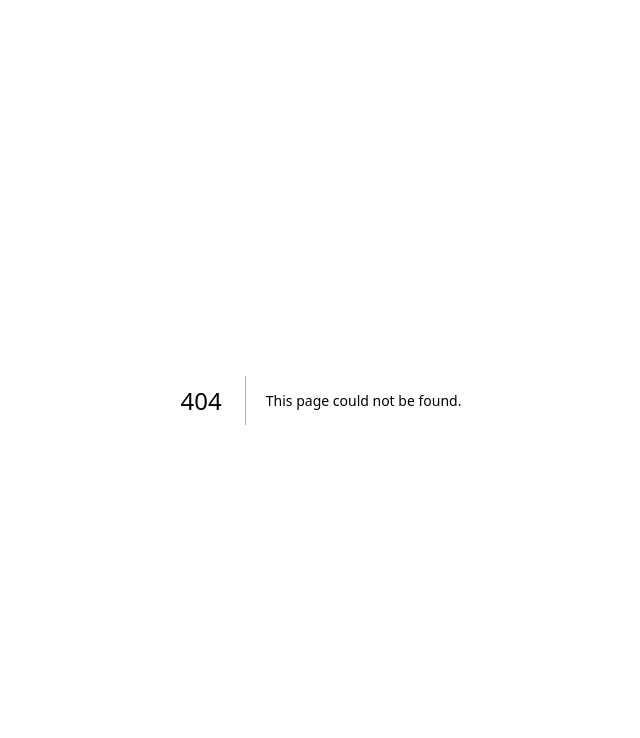
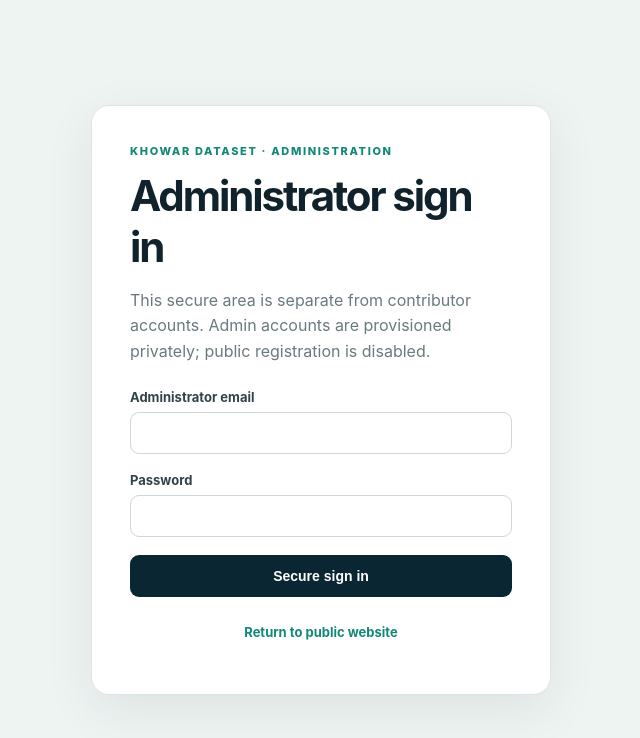
Before and after one commit to IMjaveediqbal/KD-website-, a Next.js app: page /admin/login in a window 1280 px wide. Before the commit this address had no page. Shown: the top 738 px of the page, without its empty margins (319-959 px from the left). Built offline with nearby package versions, Linux system fonts and the light colour scheme.

Commit message:
feat(admin): add separate administrator sign-in screen

```diff
--- /dev/null
+++ b/app/admin/login/page.tsx
@@ -0,0 +1,56 @@
+"use client";
+
+import { FormEvent, useState } from "react";
+
+export default function AdminLoginPage() {
+  const [email, setEmail] = useState("");
+  const [password, setPassword] = useState("");
+  const [error, setError] = useState("");
+  const [loading, setLoading] = useState(false);
+
+  async function submit(event: FormEvent<HTMLFormElement>) {
+    event.preventDefault();
+    setLoading(true);
+    setError("");
+    try {
+      const response = await fetch("/api/admin/auth/login", {
+        method: "POST",
+        headers: { "Content-Type": "application/json" },
+        body: JSON.stringify({ email, password }),
+      });
+      const data = await response.json();
+      if (!response.ok) {
+        setError(data.error ?? "Unable to sign in.");
+        return;
+      }
+      window.location.assign("/admin");
+    } catch {
+      setError("A network error occurred. Please try again.");
+    } finally {
+      setLoading(false);
+    }
+  }
+
+  return (
+    <main className="authPage">
+      <section className="authCard" aria-labelledby="admin-login-title">
+        <div className="sectionLabel">KHOWAR DATASET · ADMINISTRATION</div>
+        <h1 id="admin-login-title">Administrator sign in</h1>
+        <p>This secure area is separate from contributor accounts. Admin accounts are provisioned privately; public registration is disabled.</p>
+        <form onSubmit={submit}>
+          <label>
+            Administrator email
+            <input type="email" autoComplete="username" value={email} onChange={(event) => setEmail(event.target.value)} required maxLength={254} />
+          </label>
+          <label>
+            Password
+            <input type="password" autoComplete="current-password" value={password} onChange={(event) => setPassword(event.target.value)} required maxLength={128} />
+          </label>
+          {error && <div className="errorBox" role="alert">{error}</div>}
+          <button className="button" disabled={loading}>{loading ? "Verifying…" : "Secure sign in"}</button>
+        </form>
+        <p className="authFooter"><a href="/">Return to public website</a></p>
+      </section>
+    </main>
+  );
+}
```
